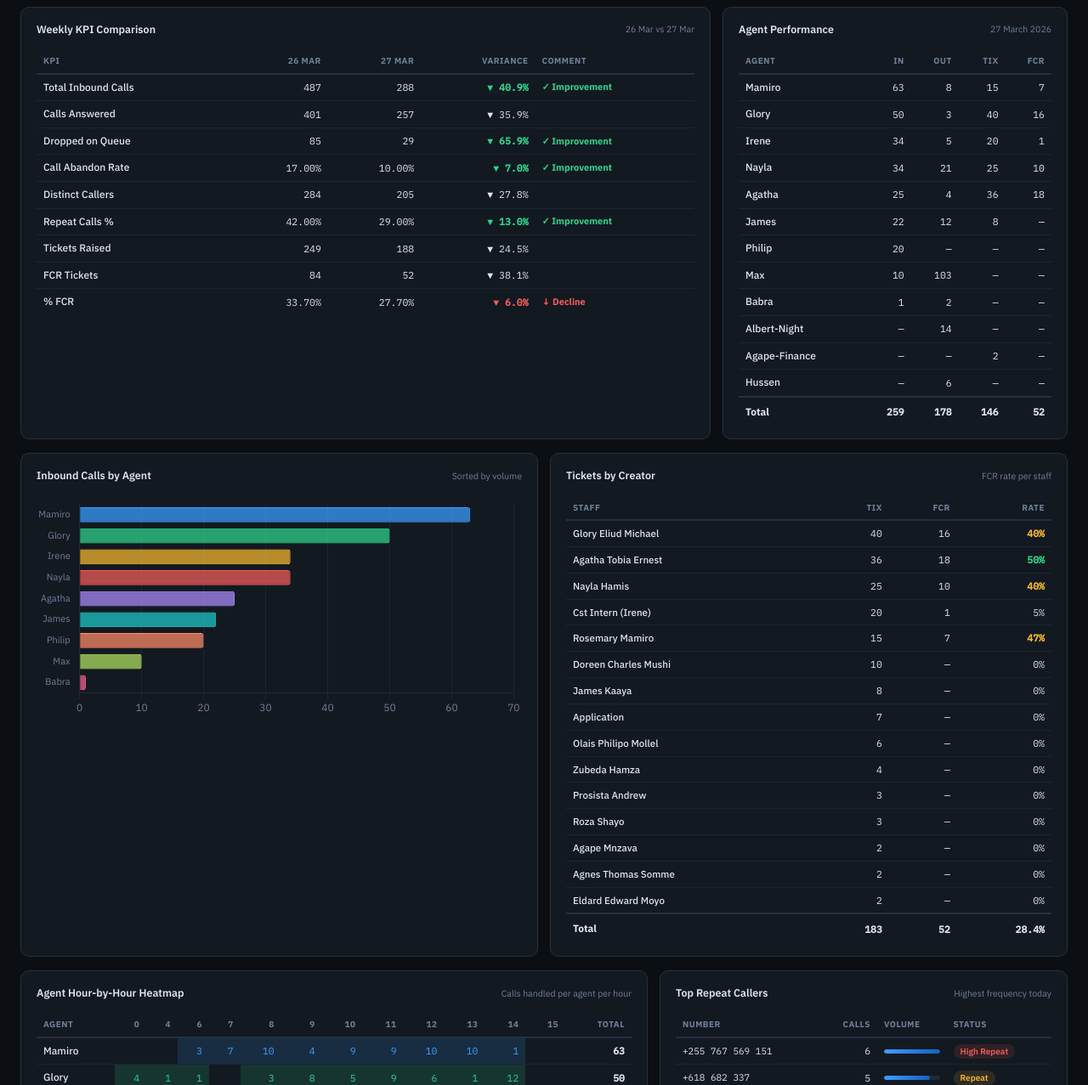
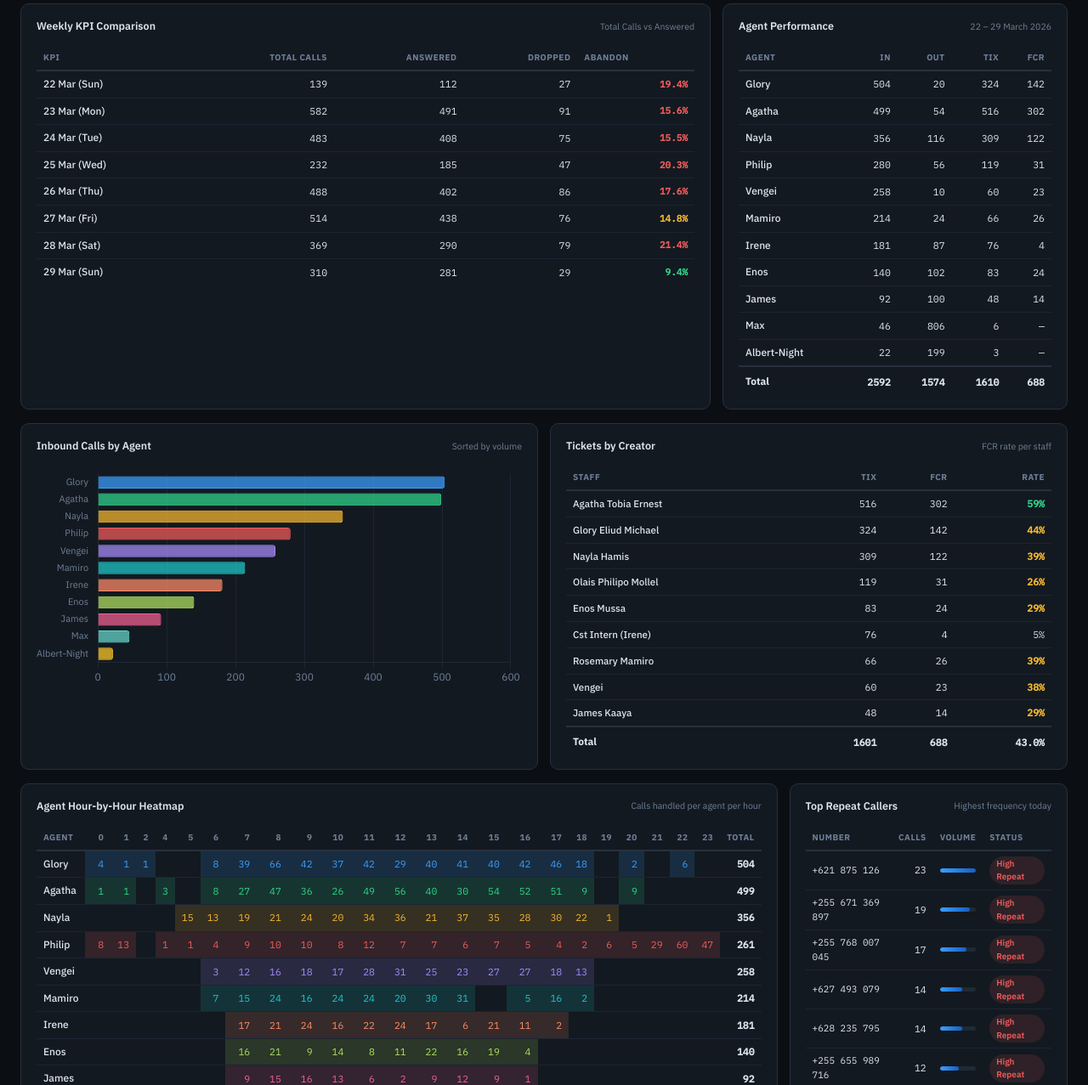
Before and after one commit to wizzymax/call-centre-report, a plain HTML site: page index.html in a window 1280 px wide. Shown: the part 683-1960 px from the top of the page at 85% size. Drawn offline with nearby package versions, Linux system fonts and the light colour scheme.

Commit message:
Update index.html

```diff
--- a/index.html
+++ b/index.html
@@ -3,7 +3,7 @@
 <head>
 <meta charset="UTF-8">
 <meta name="viewport" content="width=device-width, initial-scale=1.0">
-<title>Bonga Habari — Performance Report</title>
+<title>Inbound Performance Report</title>
 <script src="https://cdnjs.cloudflare.com/ajax/libs/Chart.js/4.4.1/chart.umd.min.js"></script>
 <style>
 @import url('https://fonts.googleapis.com/css2?family=IBM+Plex+Sans:wght@300;400;500;600;700&family=IBM+Plex+Mono:wght@400;500&display=swap');
@@ -111,102 +111,96 @@
 const CONFIG = {
 
   /* ─── REPORT META ─────────────────────────────────────────── */
-  reportDate:   "27 March 2026",
-  reportPeriod: "Daily Operations Summary — Today (Live)",
+  reportDate:   "22 – 29 March 2026",
+  reportPeriod: "Weekly Summary Report",
 
   /* ─── TOP-LEVEL KPIs ──────────────────────────────────────── */
   kpi: {
-    totalInbound:    288,
-    answered:        257,
-    droppedOnQueue:  29,
-    missed:          0,
-    distinctCallers: 205,
-    abandonRate:     10,   // %
-    repeatCallRate:  29,   // %
-    totalOutgoing:   367,
-    ticketsCreated:  188,
-    fcrTickets:      52,
-    fcrRate:         27.7, // %
+    totalInbound:    3117,
+    answered:        2607,
+    droppedOnQueue:  502,
+    missed:          1,
+    distinctCallers: 1506,
+    abandonRate:     16,   // %
+    repeatCallRate:  52,   // %
+    totalOutgoing:   3007,
+    ticketsCreated:  2030,
+    fcrTickets:      706,
+    fcrRate:         34.8, // %
   },
 
-  /* ─── HOURLY DATA ─────────────────────────────────────────── */
-  hours: [0, 4, 6, 7, 8, 9, 10, 11, 12, 13, 14, 15],
+  /* ─── HOURLY DATA (weekly aggregate) ─────────────────────── */
+  hours: [0,1,2,4,5,6,7,8,9,10,11,12,13,14,15,16,17,18,19,20,21,22,23],
 
   agentHourly: {
-    //           Hr:  0   4   6   7   8   9  10  11  12  13  14  15
-    "Mamiro":      [  0,  0,  3,  7, 10,  4,  9,  9, 10, 10,  1,  0],
-    "Glory":       [  4,  1,  1,  0,  3,  8,  5,  9,  6,  1, 12,  0],
-    "Irene":       [  0,  0,  0,  0,  3,  5,  5,  5,  9,  7,  0,  0],
-    "Nayla":       [  0,  0,  0,  0,  0,  1,  7,  8,  9,  9,  0,  0],
-    "Agatha":      [  0,  0,  0,  0,  3,  5,  4,  4,  5,  4,  0,  0],
-    "James":       [  0,  0,  0,  0,  0,  9,  8,  3,  1,  1,  0,  0],
-    "Philip":      [  0,  0,  0,  0,  0,  0,  0,  0,  0, 16,  4,  0],
-    "Max":         [  0,  0,  0,  0,  0,  1,  3,  0,  1,  0,  5,  0],
-    "Babra":       [  0,  0,  0,  0,  0,  0,  0,  0,  1,  0,  0,  0],
+    //            0   1   2   4   5   6    7    8    9   10   11   12   13   14   15   16   17   18   19   20   21   22   23
+    "Glory":    [  4,  1,  1,  0,  0,  8,  39,  66,  42,  37,  42,  29,  40,  41,  40,  42,  46,  18,   0,   2,   0,   6,   0],
+    "Agatha":   [  1,  1,  0,  3,  0,  8,  27,  47,  36,  26,  49,  56,  40,  30,  54,  52,  51,   9,   0,   9,   0,   0,   0],
+    "Nayla":    [  0,  0,  0,  0, 15, 13,  19,  21,  24,  20,  34,  36,  21,  37,  35,  28,  30,  22,   1,   0,   0,   0,   0],
+    "Philip":   [  8, 13,  0,  1,  1,  4,   9,  10,  10,   8,  12,   7,   7,   6,   7,   5,   4,   2,   6,   5,  29,  60,  47],
+    "Vengei":   [  0,  0,  0,  0,  0,  3,  12,  16,  18,  17,  28,  31,  25,  23,  27,  27,  18,  13,   0,   0,   0,   0,   0],
+    "Mamiro":   [  0,  0,  0,  0,  0,  7,  15,  24,  16,  24,  24,  20,  30,  31,   0,   5,  16,   2,   0,   0,   0,   0,   0],
+    "Irene":    [  0,  0,  0,  0,  0,  0,  17,  21,  24,  16,  22,  24,  17,   6,  21,  11,   2,   0,   0,   0,   0,   0,   0],
+    "Enos":     [  0,  0,  0,  0,  0,  0,  16,  21,   9,  14,   8,  11,  22,  16,  19,   4,   0,   0,   0,   0,   0,   0,   0],
+    "James":    [  0,  0,  0,  0,  0,  0,   9,  15,  16,  13,   6,   2,   9,  12,   9,   1,   0,   0,   0,   0,   0,   0,   0],
+    "Max":      [  0,  0,  0,  0,  0,  1,   7,   9,   4,   3,   4,   8,   4,   6,   0,   0,   0,   0,   0,   0,   0,   0,   0],
+    "Babra":    [  0,  0,  0,  0,  0,  1,   3,   2,   3,   1,   3,   0,   0,   0,   0,   0,   0,   0,   0,   0,   0,   0,   0],
   },
 
-  // % abandon per hour (estimated from hourly chart)
-  hourlyAbandon: [33, 0, 0, 0, 11, 5, 14, 5, 11, 14, 5, 0],
+  // % abandon by hour (weekly aggregate — estimated from chart)
+  hourlyAbandon: [0, 0, 0, 0, 0, 12, 10, 17, 17, 15, 14, 12, 14, 20, 18, 16, 14, 12, 10, 10, 8, 8, 5],
 
-  /* ─── AGENT SUMMARY ───────────────────────────────────────── */
+  /* ─── AGENT SUMMARY (weekly totals) ──────────────────────── */
   agents: [
-    { name:"Mamiro",           inbound:63,  outgoing:8,   tickets:15, fcr:7  },
-    { name:"Glory",            inbound:50,  outgoing:3,   tickets:40, fcr:16 },
-    { name:"Irene",            inbound:34,  outgoing:5,   tickets:20, fcr:1  },
-    { name:"Nayla",            inbound:34,  outgoing:21,  tickets:25, fcr:10 },
-    { name:"Agatha",           inbound:25,  outgoing:4,   tickets:36, fcr:18 },
-    { name:"James",            inbound:22,  outgoing:12,  tickets:8,  fcr:0  },
-    { name:"Philip",           inbound:20,  outgoing:0,   tickets:0,  fcr:0  },
-    { name:"Max",              inbound:10,  outgoing:103, tickets:0,  fcr:0  },
-    { name:"Babra",            inbound:1,   outgoing:2,   tickets:0,  fcr:0  },
-    { name:"Albert-Night",     inbound:0,   outgoing:14,  tickets:0,  fcr:0  },
-    { name:"Agape-Finance",    inbound:0,   outgoing:0,   tickets:2,  fcr:0  },
-    { name:"Hussen",           inbound:0,   outgoing:6,   tickets:0,  fcr:0  },
+    { name:"Glory",            inbound:504, outgoing:20,  tickets:324, fcr:142 },
+    { name:"Agatha",           inbound:499, outgoing:54,  tickets:516, fcr:302 },
+    { name:"Nayla",            inbound:356, outgoing:116, tickets:309, fcr:122 },
+    { name:"Philip",           inbound:280, outgoing:56,  tickets:119, fcr:31  },
+    { name:"Vengei",           inbound:258, outgoing:10,  tickets:60,  fcr:23  },
+    { name:"Mamiro",           inbound:214, outgoing:24,  tickets:66,  fcr:26  },
+    { name:"Irene",            inbound:181, outgoing:87,  tickets:76,  fcr:4   },
+    { name:"Enos",             inbound:140, outgoing:102, tickets:83,  fcr:24  },
+    { name:"James",            inbound:92,  outgoing:100, tickets:48,  fcr:14  },
+    { name:"Max",              inbound:46,  outgoing:806, tickets:6,   fcr:0   },
+    { name:"Albert-Night",     inbound:22,  outgoing:199, tickets:3,   fcr:0   },
   ],
 
-  /* ─── TICKETS BY CREATOR ──────────────────────────────────── */
+  /* ─── TICKETS BY CREATOR (weekly) ────────────────────────── */
   ticketCreators: [
-    { name:"Glory Eliud Michael",      tickets:40, fcr:16 },
-    { name:"Agatha Tobia Ernest",      tickets:36, fcr:18 },
-    { name:"Nayla Hamis",              tickets:25, fcr:10 },
-    { name:"Cst Intern (Irene)",       tickets:20, fcr:1  },
-    { name:"Rosemary Mamiro",          tickets:15, fcr:7  },
-    { name:"Doreen Charles Mushi",     tickets:10, fcr:0  },
-    { name:"James Kaaya",              tickets:8,  fcr:0  },
-    { name:"Application",              tickets:7,  fcr:0  },
-    { name:"Olais Philipo Mollel",     tickets:6,  fcr:0  },
-    { name:"Zubeda Hamza",             tickets:4,  fcr:0  },
-    { name:"Prosista Andrew",          tickets:3,  fcr:0  },
-    { name:"Roza Shayo",               tickets:3,  fcr:0  },
-    { name:"Agape Mnzava",             tickets:2,  fcr:0  },
-    { name:"Agnes Thomas Somme",       tickets:2,  fcr:0  },
-    { name:"Eldard Edward Moyo",       tickets:2,  fcr:0  },
+    { name:"Agatha Tobia Ernest",      tickets:516, fcr:302 },
+    { name:"Glory Eliud Michael",      tickets:324, fcr:142 },
+    { name:"Nayla Hamis",              tickets:309, fcr:122 },
+    { name:"Olais Philipo Mollel",     tickets:119, fcr:31  },
+    { name:"Enos Mussa",               tickets:83,  fcr:24  },
+    { name:"Cst Intern (Irene)",       tickets:76,  fcr:4   },
+    { name:"Rosemary Mamiro",          tickets:66,  fcr:26  },
+    { name:"Vengei",                   tickets:60,  fcr:23  },
+    { name:"James Kaaya",              tickets:48,  fcr:14  },
   ],
 
-  /* ─── DAILY KPI COMPARISON (26 Mar vs 27 Mar) ─────────────── */
+  /* ─── DAILY BREAKDOWN (22–29 Mar) ────────────────────────── */
   weeklyKPI: [
-    { name:"Total Inbound Calls",  w1:487,  w2:288,  isPercent:false, lowerBetter:true  },
-    { name:"Calls Answered",       w1:401,  w2:257,  isPercent:false, lowerBetter:null  },
-    { name:"Dropped on Queue",     w1:85,   w2:29,   isPercent:false, lowerBetter:true  },
-    { name:"Call Abandon Rate",    w1:17,   w2:10,   isPercent:true,  lowerBetter:true  },
-    { name:"Distinct Callers",     w1:284,  w2:205,  isPercent:false, lowerBetter:null  },
-    { name:"Repeat Calls %",       w1:42,   w2:29,   isPercent:true,  lowerBetter:true  },
-    { name:"Tickets Raised",       w1:249,  w2:188,  isPercent:false, lowerBetter:null  },
-    { name:"FCR Tickets",          w1:84,   w2:52,   isPercent:false, lowerBetter:null  },
-    { name:"% FCR",                w1:33.7, w2:27.7, isPercent:true,  lowerBetter:false },
+    { name:"22 Mar (Sun)",  w1:139,  w2:112, isPercent:false, lowerBetter:null },
+    { name:"23 Mar (Mon)",  w1:582,  w2:491, isPercent:false, lowerBetter:null },
+    { name:"24 Mar (Tue)",  w1:483,  w2:408, isPercent:false, lowerBetter:null },
+    { name:"25 Mar (Wed)",  w1:232,  w2:185, isPercent:false, lowerBetter:null },
+    { name:"26 Mar (Thu)",  w1:488,  w2:402, isPercent:false, lowerBetter:null },
+    { name:"27 Mar (Fri)",  w1:514,  w2:438, isPercent:false, lowerBetter:null },
+    { name:"28 Mar (Sat)",  w1:369,  w2:290, isPercent:false, lowerBetter:null },
+    { name:"29 Mar (Sun)",  w1:310,  w2:281, isPercent:false, lowerBetter:null },
   ],
-  weeklyLabels: { w1:"26 Mar", w2:"27 Mar" },
+  weeklyLabels: { w1:"Total Calls", w2:"Answered" },
 
-  /* ─── TOP REPEAT CALLERS ──────────────────────────────────── */
+  /* ─── TOP REPEAT CALLERS (week) ──────────────────────────── */
   repeatCallers: [
-    { number:"+255 767 569 151", calls:6 },
-    { number:"+618 682 337",     calls:5 },
-    { number:"+255 678 180 137", calls:4 },
-    { number:"+255 749 597 307", calls:4 },
-    { number:"+255 756 886 569", calls:4 },
-    { number:"+623 215 835",     calls:4 },
-    { number:"+628 291 849",     calls:4 },
-    { number:"+255 624 785 647", calls:3 },
+    { number:"+621 875 126",     calls:23 },
+    { number:"+255 671 369 897", calls:19 },
+    { number:"+255 768 007 045", calls:17 },
+    { number:"+627 493 079",     calls:14 },
+    { number:"+628 235 795",     calls:14 },
+    { number:"+255 655 989 716", calls:12 },
+    { number:"+255 759 730 720", calls:12 },
+    { number:"+255 767 526 766", calls:12 },
   ],
 
 }; // ← END OF CONFIG — do not edit below this line unless needed
@@ -214,15 +208,15 @@
 
 <!-- ═══════ HTML STRUCTURE ═══════ -->
 <div class="config-banner">
-  ✏️ &nbsp;<strong>To update this report:</strong>&nbsp; open the file, scroll to the <code>CONFIG</code> object at the top of the &lt;script&gt; tag, and change the numbers. All charts and tables refresh automatically.
+  ✏️ &nbsp;<strong>To update this report:</strong>&nbsp; <code>Call MAx</code>.
 </div>
 
 <div class="hdr">
   <div class="brand">
     <div class="brand-icon">📞</div>
     <div>
-      <h1>Bonga Habari</h1>
-      <p>Call Centre Performance Report</p>
+      <h1>Inbound Performance Report</h1>
+
     </div>
   </div>
   <div class="hdr-right">
@@ -347,8 +341,8 @@
   <th>KPI</th>
   <th class="r">${CONFIG.weeklyLabels.w1}</th>
   <th class="r">${CONFIG.weeklyLabels.w2}</th>
-  <th class="r">Variance</th>
-  <th>Comment</th>
+  <th class="r">Dropped</th>
+  <th>Abandon</th>
 </tr></thead><tbody>`;
 let wtb = '';
 CONFIG.weeklyKPI.forEach(r=>{
@@ -359,12 +353,15 @@
   if(r.lowerBetter===true) comment = diff<0 ? `<span class="vp">✓ Improvement</span>` : `<span class="vn">↑ Increase — monitor</span>`;
   else if(r.lowerBetter===false) comment = diff>0 ? `<span class="vp">✓ Improvement</span>` : `<span class="vn">↓ Decline</span>`;
   if(r.flagNeg) comment = diff<0 ? `<span class="vn">⚠ Needs addressing</span>` : `<span class="vp">✓ Good</span>`;
+  const dropped = r.isPercent ? '—' : (r.w1 - r.w2);
+  const abanPct = r.isPercent ? '—' : ((r.w1 - r.w2)/r.w1*100).toFixed(1)+'%';
+  const abanCls = r.isPercent ? '' : ((r.w1-r.w2)/r.w1 > 0.15 ? 'vn' : (r.w1-r.w2)/r.w1 > 0.10 ? 'vw' : 'vp');
   wtb += `<tr>
     <td class="name">${r.name}</td>
     <td class="r">${fmt(r.w1,r.isPercent)}</td>
     <td class="r">${fmt(r.w2,r.isPercent)}</td>
-    <td class="r ${vc}">${varArrow(diff)} ${Math.abs(diff).toFixed(1)}%</td>
-    <td style="font-size:11px">${comment}</td>
+    <td class="r">${dropped}</td>
+    <td class="r ${abanCls}" style="font-size:11px">${abanPct}</td>
   </tr>`;
 });
 wt.innerHTML += wtb + '</tbody>';
```
